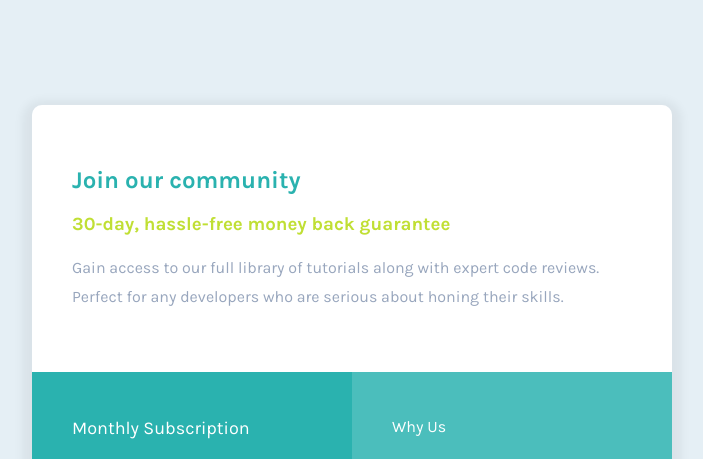
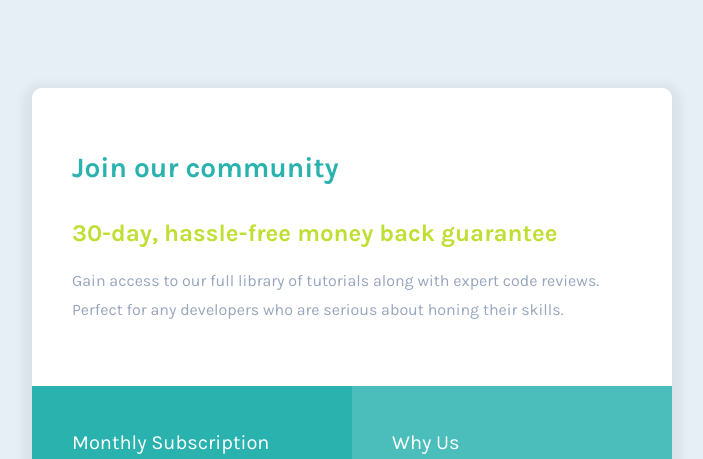
Before and after one commit to drobb2020/single-price-grid-component, a plain HTML site: page index.html in a window 1280 px wide. Shown: the top 459 px of the page, without its empty margins (288-991 px from the left). Drawn offline with Linux system fonts and the light colour scheme.

Commit message:
modified styles

```diff
--- a/css/style.css
+++ b/css/style.css
@@ -45,16 +45,18 @@ body {
     margin-bottom: 0;
 }
 
-h1 {
-  font-size: 24px;
+.title {
+  font-size: 28px;
+  font-weight: 700;
   color: var(--primary1);
+  padding-bottom: 15px;
 }
 
-h3 {
+.sub-title {
   color: var(--primary2);
 }
 
-.top p {
+.text {
   color: var(--neutral2);
   line-height: 1.8;
 }
@@ -71,8 +73,8 @@ h3 {
     padding: 45px 40px 40px;
 }
 
-h2 {
-  font-size: 18px;
+h3 {
+  font-size: 20px;
   font-weight: 400;
   margin: 0;
 }
--- a/index.html
+++ b/index.html
@@ -13,22 +13,22 @@
 <body>
   <div class="container">
     <div class="top">
-      <h1>Join our community</h1>
-      <h3>30-day, hassle-free money back guarantee</h3>
-      <p>
+      <h1 class="title">Join our community</h1>
+      <h2 class="sub-title">30-day, hassle-free money back guarantee</h2>
+      <p class="text">
         Gain access to our full library of tutorials along with expert code reviews.
         Perfect for any developers who are serious about honing their skills.
       </p>
     </div>
     <div class="bottom">
       <div class="left">
-        <h2>Monthly Subscription</h2>
+        <h3>Monthly Subscription</h3>
           <p class="price">&dollar;29 <span>per month</span></p>
         <p class="access">Full access for less than &dollar;1 a day</p>
         <button class="button">Sign Up</button>
       </div>
       <div class="right">
-        Why Us
+        <h3>Why Us</h3>
         <ul>
           <li>Tutorials by industry experts</li>
           <li>Peer &amp; expert code review</li>
```
